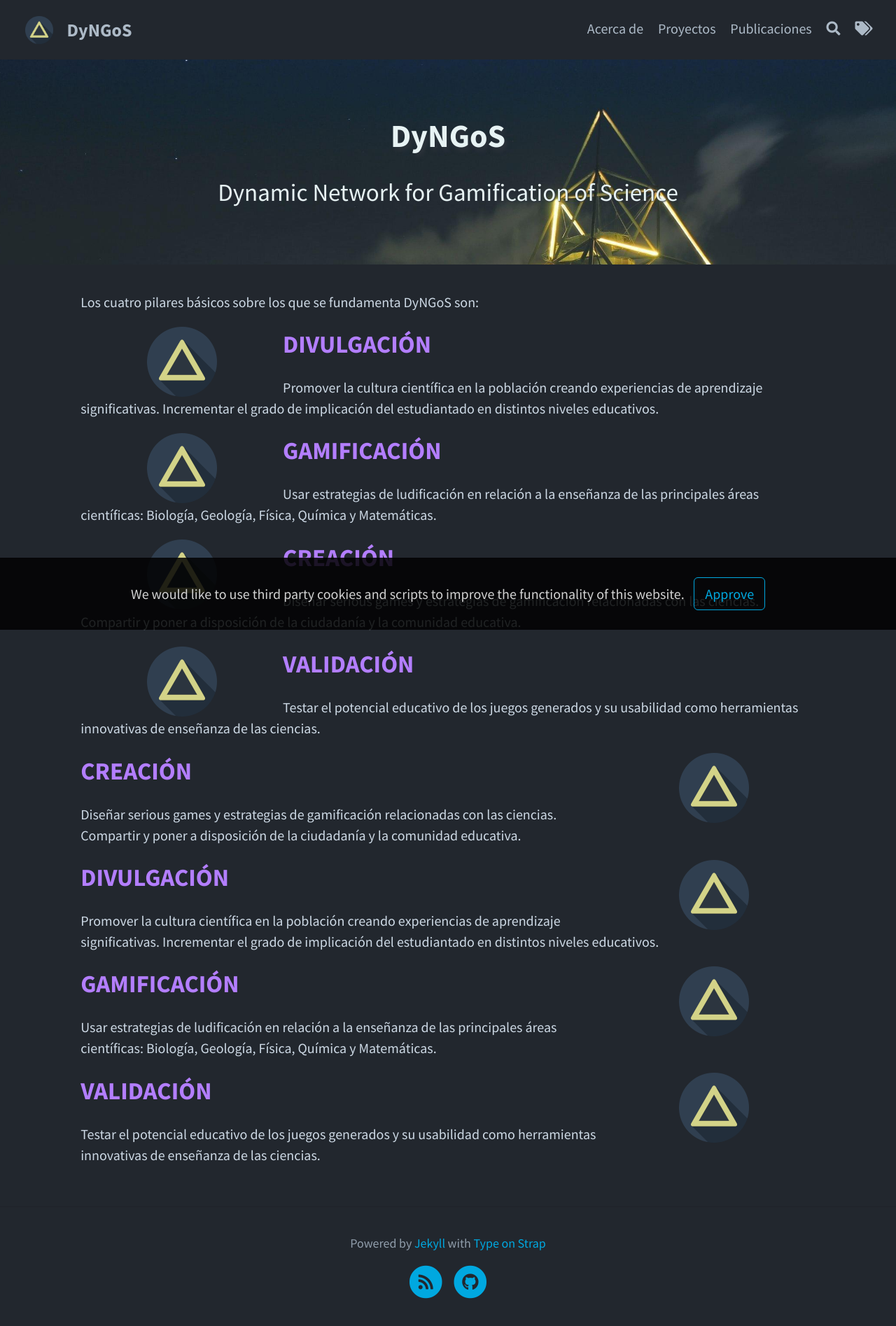
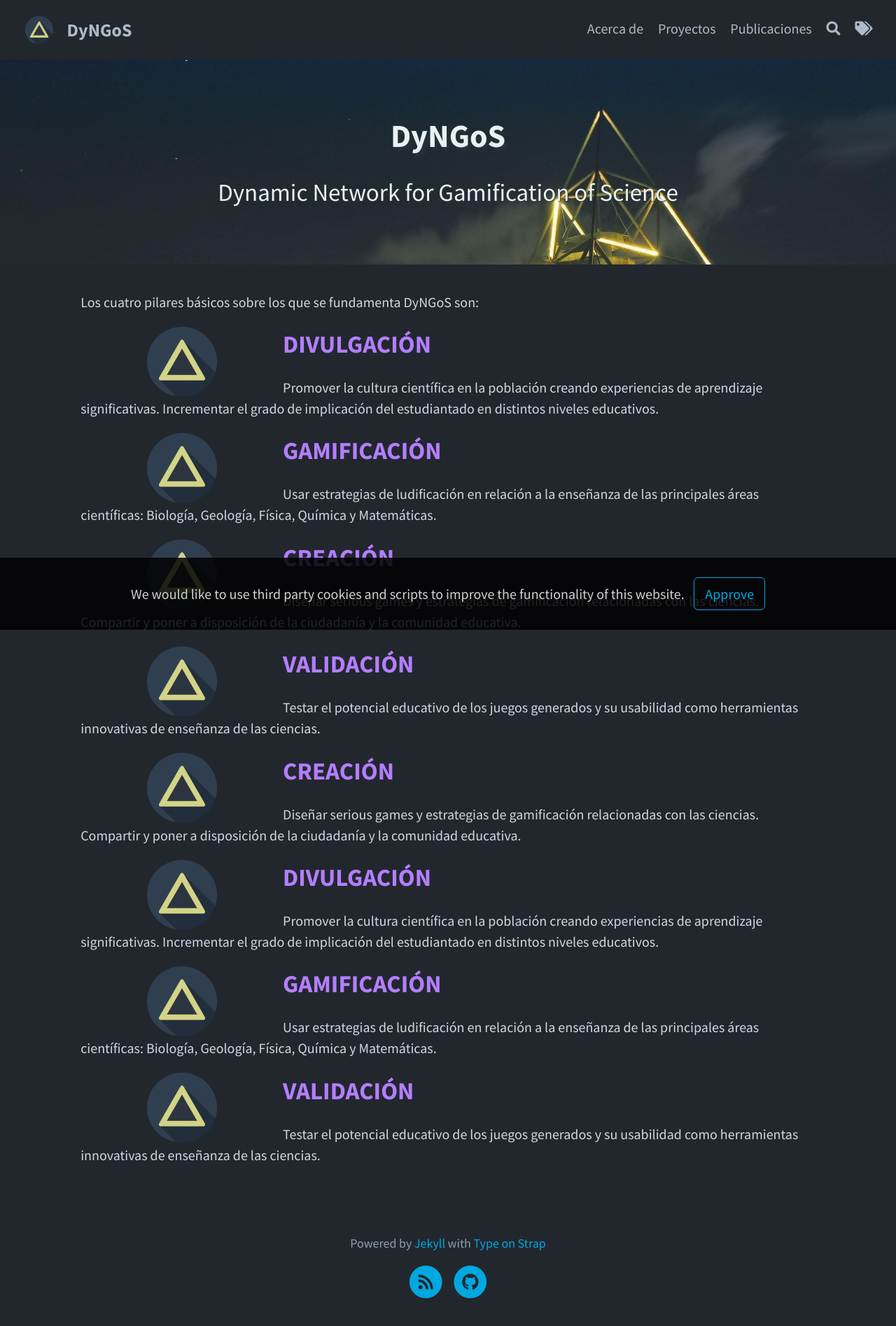
Before and after one commit to dyn-gos/dyn-gos.github.io, a Jekyll site: the page built from index.md, in a window 1280 px wide. Shown: the whole page at 70% size. Built offline with Jekyll 4.4.1, drawn with Linux system fonts in a browser that asks for light colours.

Commit message:
Update goals.html

```diff
--- a/_includes/goals.html
+++ b/_includes/goals.html
@@ -1,5 +1,5 @@
 {% for goal in site.goals %}
-  <img src="{{ goal.img }}" alt="{{ goal.goal }}" style="float:right">
+  <img src="{{ goal.img }}" alt="{{ goal.goal }}" style="float:left">
   <h2>{{ goal.goal }}</h2>
   <p>{{ goal.description | markdownify }}</p>
 {% endfor %}
```
